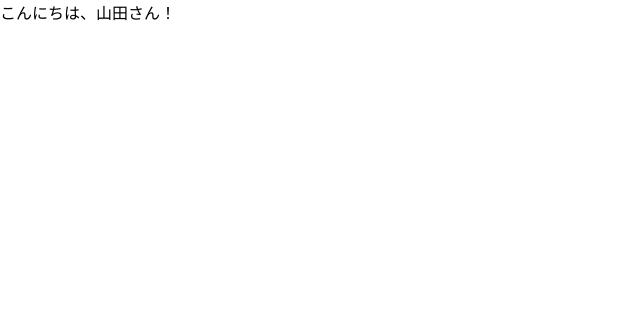
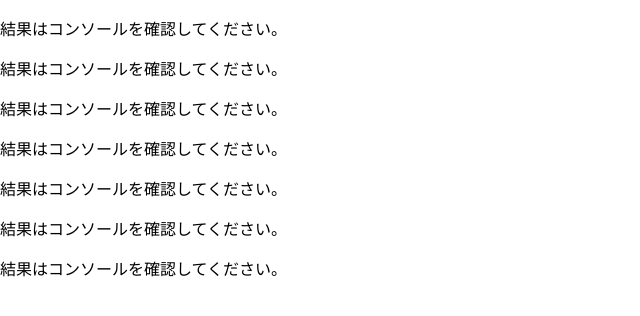
Before and after one commit to nekketsu2010/quick-react, a React (Create React App) app: page / in a window 1280 px wide. Shown: the top 316 px of the page, without its empty margins (0-640 px from the left). Built offline with nearby package versions, Linux system fonts and the light colour scheme.

Commit message:
feature: MyTypeを使用して、いろいろな型のオブジェクトをコンソールに出力しました。

```diff
--- a/src/index.js
+++ b/src/index.js
@@ -1,17 +1,23 @@
 import React from 'react';
 import ReactDOM from 'react-dom/client';
 import './index.css';
-import App from './App';
-import MyHello from './MyHello';
+import MyType from './MyType';
 import reportWebVitals from './reportWebVitals';
 
 const root = ReactDOM.createRoot(document.getElementById('root'));
 const str = 'おはようございます<br />さようなら'
 root.render(
-  <React.StrictMode>
+  <div>
     {/* <App /> */}
-    <MyHello name="山田" />
-  </React.StrictMode>
+    <MyType value="山田" />
+    <MyType value={ '鈴木' } />
+    <MyType value={ 108 } />
+    <MyType value={ true } />
+    <MyType value={ ['うめ', 'もも', 'さくら'] } />
+    <MyType value={ {name:"山田太郎", age:40} } />
+    <MyType value={ () => console.log('Hoge') }  />
+
+  </div>
 );
 
 // If you want to start measuring performance in your app, pass a function
```
